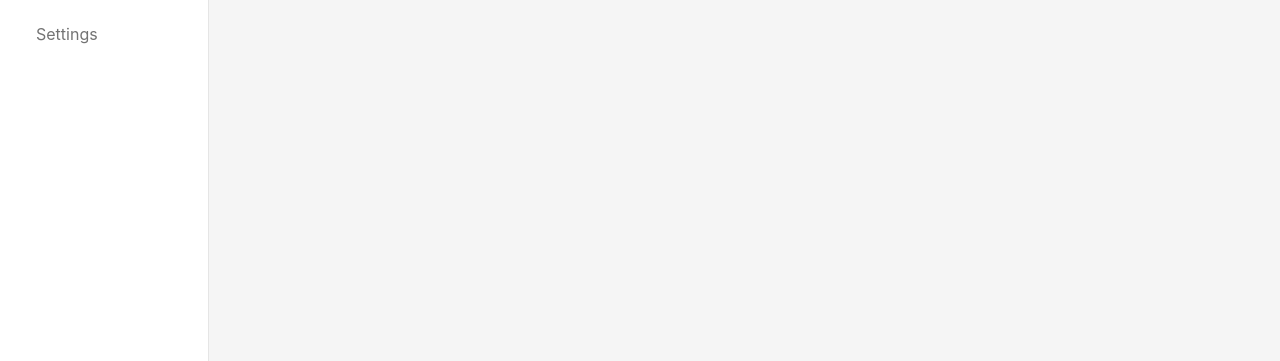
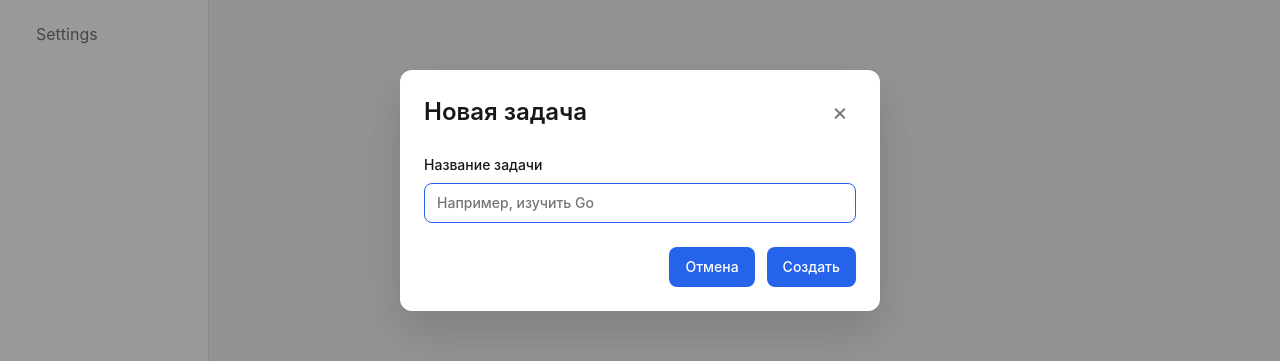
Before and after one commit to artemSoko1ov/LifeOS, a React (Vite) app: page / in a window 1280 px wide. Both pictures are taken after a click on the button "Add task". Shown: the part 210-571 px from the top of the page. Built offline with nearby package versions, Linux system fonts and the light colour scheme; no server answers.

Commit message:
feat: add TaskCreateModal

```diff
--- a/src/app/App.tsx
+++ b/src/app/App.tsx
@@ -2,15 +2,23 @@ import { Outlet } from 'react-router-dom';
 import Sidebar from '@/widgets/Sidebar';
 import './styles/globals.scss';
 import Header from '@/widgets/Header';
+import { useState } from 'react';
+import TaskCreateModal from '@/widgets/TaskCreateModal/ui/TaskCreateModal.tsx';
 
 function App() {
+  const [isCreateTaskOpen, setIsCreateTaskOpen] = useState(false);
+
   return (
     <>
       <Sidebar />
       <main>
-        <Header />
+        <Header onAddTask={() => setIsCreateTaskOpen(true)} />
         <Outlet />
       </main>
+      <TaskCreateModal
+        isOpen={isCreateTaskOpen}
+        onClose={() => setIsCreateTaskOpen(false)}
+      />
     </>
   );
 }
--- a/src/widgets/Header/ui/Header.tsx
+++ b/src/widgets/Header/ui/Header.tsx
@@ -8,7 +8,11 @@ type RouteHandle = {
   title?: string;
 };
 
-const Header = () => {
+type Props = {
+  onAddTask: () => void;
+};
+
+const Header = ({ onAddTask }: Props) => {
   const matches = useMatches();
 
   const currentRoute = matches.at(-1);
@@ -18,7 +22,7 @@ const Header = () => {
     <header className={styles.header}>
       <h1 className={styles.title}>{title}</h1>
 
-      <Button>Add task</Button>
+      <Button onClick={onAddTask}>Add task</Button>
     </header>
   );
 };
--- /dev/null
+++ b/src/widgets/TaskCreateModal/index.ts
@@ -0,0 +1 @@
+export { default } from './ui/TaskCreateModal';
--- /dev/null
+++ b/src/widgets/TaskCreateModal/ui/TaskCreateModal.module.scss
@@ -0,0 +1,92 @@
+.overlay {
+  position: fixed;
+  inset: 0;
+  z-index: 1000;
+
+  display: flex;
+  align-items: center;
+  justify-content: center;
+
+  padding: var(--space-6);
+
+  background-color: rgb(0 0 0 / 40%);
+}
+
+.modal {
+  width: min(100%, 480px);
+  padding: var(--space-6);
+
+  background-color: var(--color-surface);
+  border-radius: var(--radius-lg);
+  box-shadow: 0 20px 50px rgb(0 0 0 / 15%);
+}
+
+.header {
+  display: flex;
+  align-items: center;
+  justify-content: space-between;
+
+  margin-bottom: var(--space-6);
+
+  h2 {
+    font-size: var(--font-size-xl);
+    font-weight: 600;
+  }
+}
+
+.close {
+  display: flex;
+  align-items: center;
+  justify-content: center;
+
+  width: 32px;
+  height: 32px;
+
+  font-size: 24px;
+  color: var(--color-text-secondary);
+
+  border-radius: var(--radius-sm);
+
+  &:hover {
+    color: var(--color-text-primary);
+    background-color: var(--color-bg);
+  }
+}
+
+.form {
+  display: flex;
+  flex-direction: column;
+  gap: var(--space-6);
+}
+
+.label {
+  display: flex;
+  flex-direction: column;
+  gap: var(--space-2);
+
+  font-size: var(--font-size-sm);
+  font-weight: 500;
+}
+
+.input {
+  width: 100%;
+  min-height: 40px;
+  padding: 0 var(--space-3);
+
+  color: var(--color-text-primary);
+
+  background-color: var(--color-surface);
+  border: 1px solid var(--color-border);
+  border-radius: var(--radius-md);
+  outline: none;
+
+  &:focus {
+    border-color: var(--color-accent);
+  }
+}
+
+.actions {
+  display: flex;
+  justify-content: flex-end;
+  gap: var(--space-3);
+}
--- /dev/null
+++ b/src/widgets/TaskCreateModal/ui/TaskCreateModal.tsx
@@ -0,0 +1,65 @@
+import type { FormEvent } from 'react';
+
+import Button from '@/shared/ui/Button';
+
+import styles from './TaskCreateModal.module.scss';
+
+type Props = {
+  isOpen: boolean;
+  onClose: () => void;
+};
+
+const TaskCreateModal = ({ isOpen, onClose }: Props) => {
+  if (!isOpen) {
+    return null;
+  }
+
+  const handleSubmit = (event: FormEvent<HTMLFormElement>) => {
+    event.preventDefault();
+  };
+
+  return (
+    <div className={styles.overlay} onClick={onClose}>
+      <div
+        className={styles.modal}
+        onClick={(event) => event.stopPropagation()}
+      >
+        <header className={styles.header}>
+          <h2>Новая задача</h2>
+
+          <button
+            className={styles.close}
+            type="button"
+            onClick={onClose}
+            aria-label="Закрыть"
+          >
+            ×
+          </button>
+        </header>
+
+        <form className={styles.form} onSubmit={handleSubmit}>
+          <label className={styles.label}>
+            Название задачи
+            <input
+              className={styles.input}
+              type="text"
+              name="title"
+              placeholder="Например, изучить Go"
+              autoFocus
+            />
+          </label>
+
+          <div className={styles.actions}>
+            <Button type="button" onClick={onClose}>
+              Отмена
+            </Button>
+
+            <Button type="submit">Создать</Button>
+          </div>
+        </form>
+      </div>
+    </div>
+  );
+};
+
+export default TaskCreateModal;
```
